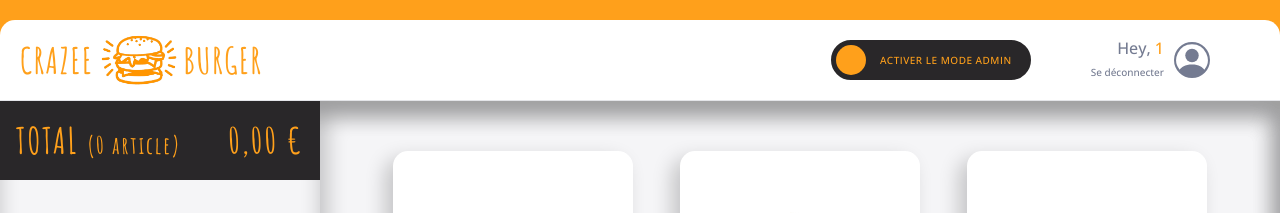
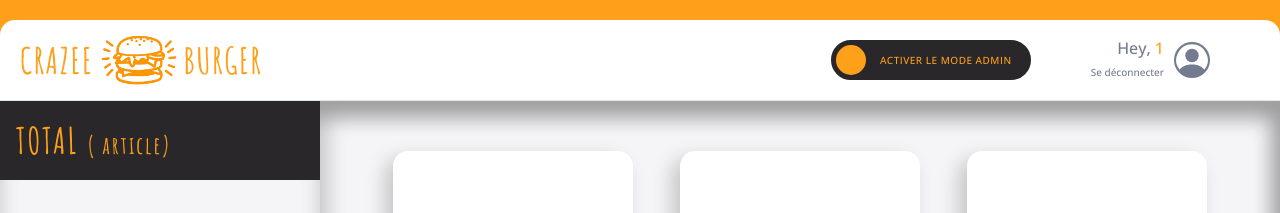
Before and after one commit to Karvaneg/crazee-burger, a React (Vite) app: page /order/1 in a window 1280 px wide. Shown: the top 213 px of the page. Built offline with nearby package versions, Linux system fonts and the light colour scheme.

Commit message:
♻️F12: BASKET > BasketProducts > hydrate the basket with the menu data

```diff
--- a/src/components/pages/order/Main/Admin/AdminPanel/EditPanel/EditForm.jsx
+++ b/src/components/pages/order/Main/Admin/AdminPanel/EditPanel/EditForm.jsx
@@ -9,7 +9,6 @@ export default function EditForm() {
     productSelected,
     setProductSelected,
     handleUpdateProduct,
-    handleUpdateBasketProduct,
     titleEditRef,
   } = useContext(OrderContext);
 
@@ -23,7 +22,6 @@ export default function EditForm() {
 
     setProductSelected(productBeingUpdated); // met à jour le formulaire
     handleUpdateProduct(productBeingUpdated); // met à jour le menu
-    handleUpdateBasketProduct(productBeingUpdated); // met à jour le panier
   };
 
   // AFFICHAGE (RENDER)
--- a/src/components/pages/order/Main/Basket/Basket.jsx
+++ b/src/components/pages/order/Main/Basket/Basket.jsx
@@ -7,37 +7,17 @@ import { useContext } from "react";
 import OrderContext from "../../../../../context/OrderContext";
 import EmptyBasket from "./EmptyBasket";
 import BasketProducts from "./BasketProducts";
-import { useBasketSum } from "../../../../../hooks/useBasketSum";
 
 export default function Basket() {
-  const {
-    basket,
-    isAdminMode,
-    handleDeleteBasketProduct,
-    getTotalItemsInBasket,
-    isEmpty,
-  } = useContext(OrderContext);
-
-  const sumToPay = useBasketSum(basket);
+  const { isEmpty } = useContext(OrderContext);
 
   return (
     <BasketStyled>
       <header>
-        <Total
-          amountToPay={formatPrice(sumToPay)}
-          totalQuantityProduct={getTotalItemsInBasket()}
-        />
+        <Total />
       </header>
 
-      {isEmpty() ? (
-        <EmptyBasket />
-      ) : (
-        <BasketProducts
-          basket={basket}
-          isAdminMode={isAdminMode}
-          handleDeleteBasketProduct={handleDeleteBasketProduct}
-        />
-      )}
+      {isEmpty() ? <EmptyBasket /> : <BasketProducts />}
 
       <Footer />
     </BasketStyled>
--- a/src/components/pages/order/Main/Basket/BasketProducts.jsx
+++ b/src/components/pages/order/Main/Basket/BasketProducts.jsx
@@ -20,7 +20,7 @@ export default function BasketProducts() {
 
   const handleClick = async (idBasketProduct) => {
     if (!isAdminMode) return;
-    console.log("Click on basket product with id :", idBasketProduct);
+
     await setIsCollapsed(false);
     await setCurrentTabSelected("edit");
     const productClickedOn = findInArray(idBasketProduct, menu);
@@ -30,19 +30,23 @@ export default function BasketProducts() {
 
   const handleOnDelete = (e, id) => {
     e.stopPropagation();
-    console.log("Delete product with id :", id);
+
     handleDeleteBasketProduct(id);
   };
 
   return (
     <BasketProductsStyled>
-      {basket.map((basketProduct) => (
+      {basket.map((basketProduct) => {
+        const menuProduct = menu.find((p) => p.id === basketProduct.id);
+
+        return (
           <div className="basket-card" key={basketProduct.id}>
             <BasketCard
-            {...basketProduct}
+              {...menuProduct}
+              quantity={basketProduct.quantity}
               imageSource={
-              basketProduct.imageSource
-                ? basketProduct.imageSource
+                menuProduct.imageSource
+                  ? menuProduct.imageSource
                   : IMAGE_COMING_SOON
               }
               onDelete={(e) => handleOnDelete(e, basketProduct.id)}
@@ -51,7 +55,8 @@ export default function BasketProducts() {
               isSelected={productSelected?.id === basketProduct.id}
             />
           </div>
-      ))}
+        );
+      })}
     </BasketProductsStyled>
   );
 }
```
Lines whose indentation alone changed are shown as unchanged.
